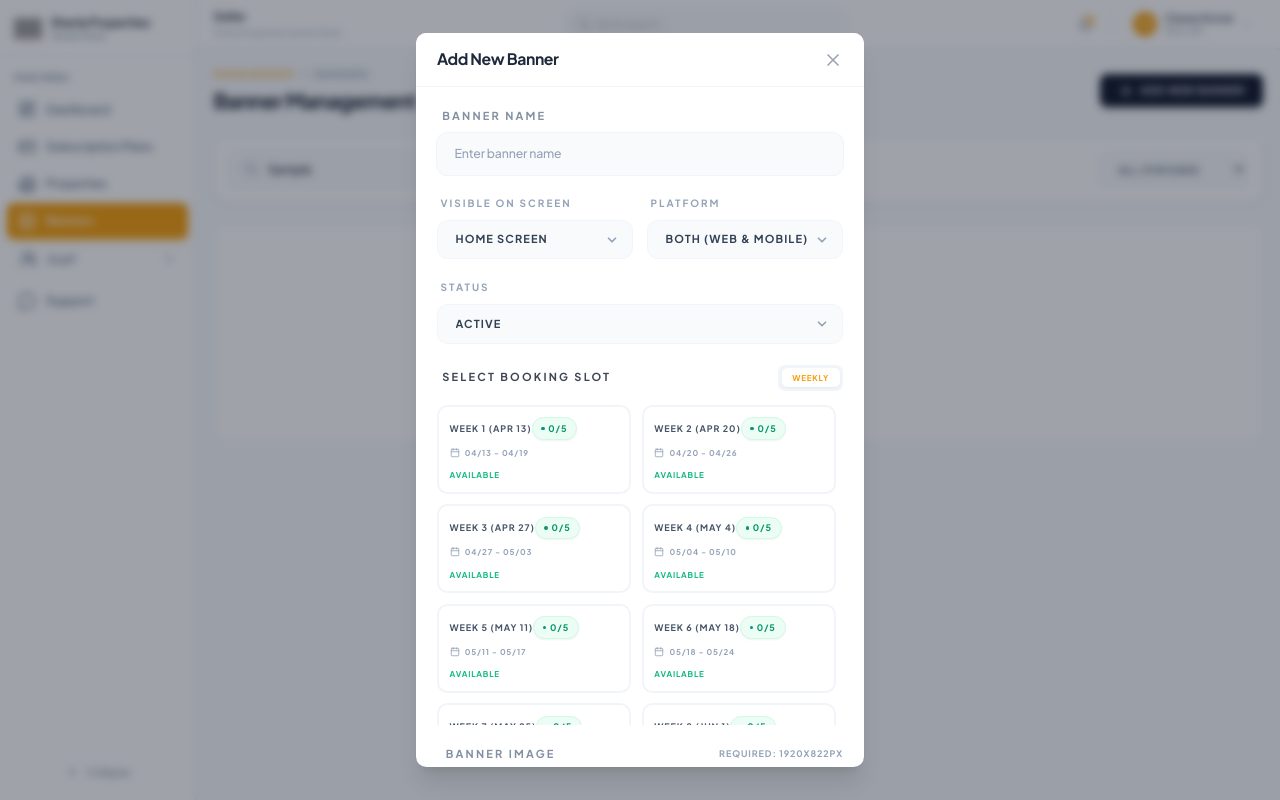
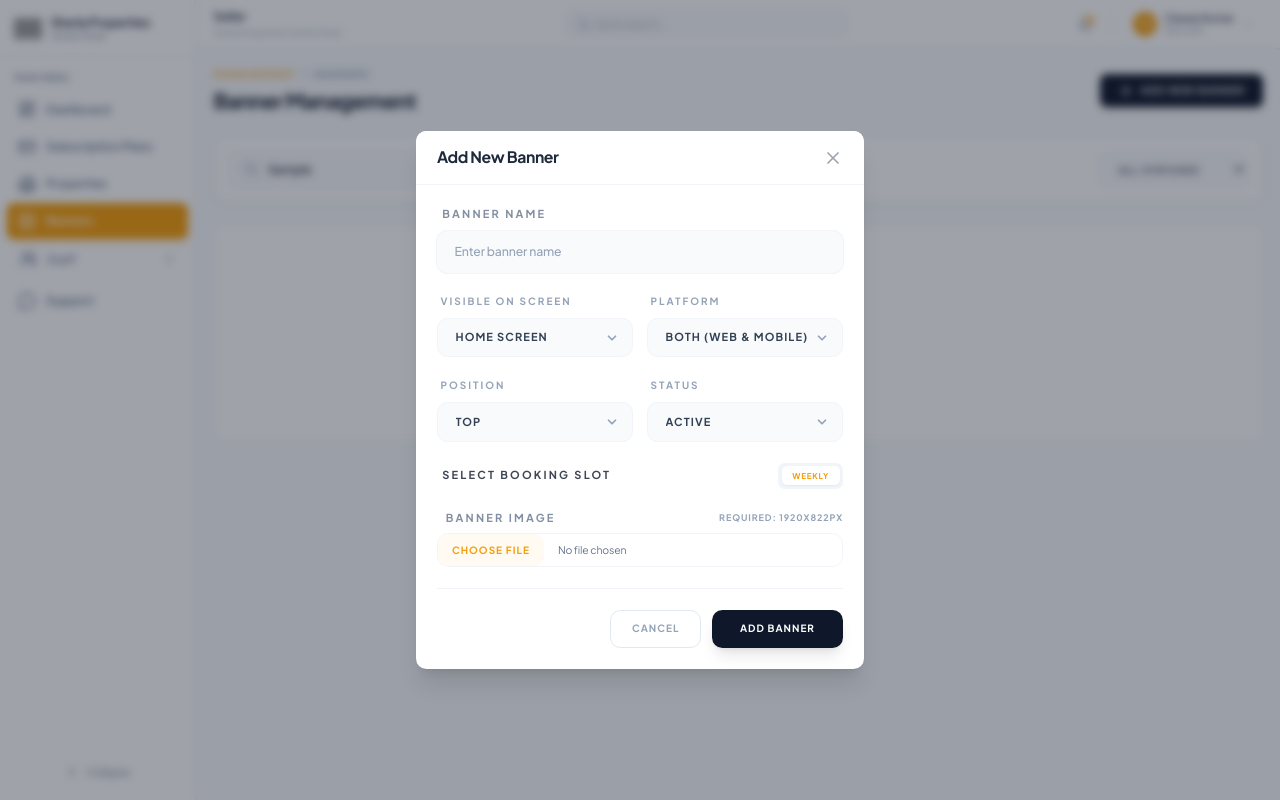
Before and after one commit to charankumardigitalraiz-max/99acres-vendor, a React (Vite) app: page /banners in a window 1280 px wide. Both pictures are taken after typing "Sample" into the empty fields and a click on the button "ADD NEW BANNER". Built offline with nearby package versions, Linux system fonts and the light colour scheme; grey boxes are pictures that could not be loaded.

Commit message:
banner feature updated

```diff
--- a/src/pages/Banners.jsx
+++ b/src/pages/Banners.jsx
@@ -13,6 +13,8 @@ export default function Banners() {
     const [selectedBanner, setSelectedBanner] = useState(null);
     const [fileError, setFileError] = useState('');
     const [slotType, setSlotType] = useState('Weekly');
+    const [positionType, setPositionType] = useState("");
+
 
     const filteredBanners = banners.filter(b => {
         const matchesSearch = b.name.toLowerCase().includes(searchTerm.toLowerCase()) ||
@@ -314,15 +316,27 @@ export default function Banners() {
                                 placeholder={null}
                             />
                         </div>
-
+                        <div className="grid grid-cols-1 sm:grid-cols-2 gap-4">
+                            <Select
+                                label="Position"
+                                value={selectedBanner?.position || 'Top'}
+                                onChange={e => setPositionType(e.target.value)}
+                                options={[
+                                    { value: 'Top', label: 'Top' },
+                                    { value: 'Middle', label: 'Middle' },
+                                    { value: 'Bottom', label: 'Bottom' }
+                                ]}
+                                placeholder={null}
+                            />
                             <Select
                                 label="Status"
                                 value={selectedBanner?.status || 'Active'}
                                 onChange={e => setSelectedBanner(prev => ({ ...prev, status: e.target.value }))}
+
                                 options={['Active', 'Inactive']}
                                 placeholder={null}
                             />
-
+                        </div>
                         <div className="space-y-4">
                             <div className="flex items-center justify-between">
                                 <label className="form-label !mb-0 text-slate-900">Select Booking Slot</label>
@@ -343,7 +357,7 @@ export default function Banners() {
                                     </button> */}
                                 </div>
                             </div>
-
+                            {selectedBanner?.platform && positionType && selectedBanner?.platform && (
                                 <div className="grid grid-cols-2 gap-3 max-h-[320px] overflow-y-auto pr-2 custom-scrollbar">
                                     {generateSlots().map((slot) => {
                                         const status = getOccupancyStatus(slot.occupancy);
@@ -374,7 +388,7 @@ export default function Banners() {
                                         );
                                     })}
                                 </div>
-
+                            )}
                             {/* Selection Summary */}
                             {selectedBanner?.startDate && (
                                 <div className="p-4 bg-primary/5 rounded-2xl border border-primary/20 border-dashed animate-in fade-in slide-in-from-bottom-2">
```
Lines whose indentation alone changed are shown as unchanged.
